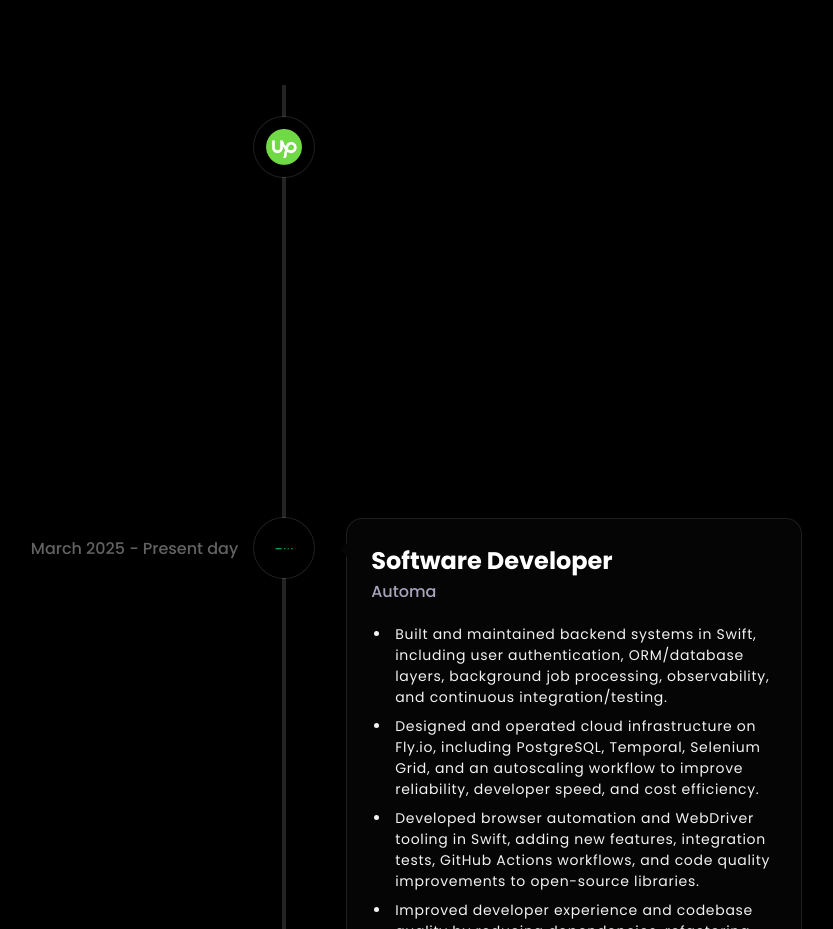
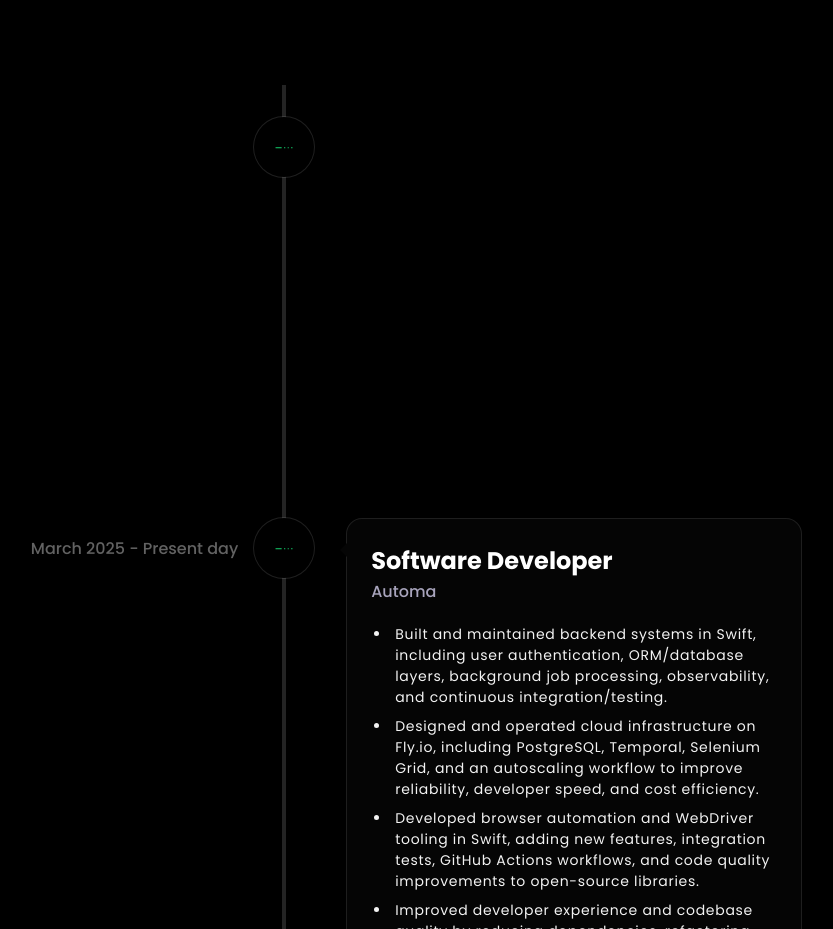
Before and after one commit to vimscientist69/personal-portfolio, a React (Vite) app: page / in a window 1280 px wide. Shown: the part 1405-2334 px from the top of the page, without its empty margins (356-1189 px from the left). Built offline with nearby package versions, Linux system fonts and the light colour scheme; a small style sheet from the web is missing.

Commit message:
fix: change freelancer to self-employed as i'm on multiple platforms now

```diff
--- a/src/constants/index.js
+++ b/src/constants/index.js
@@ -123,8 +123,8 @@
 const experiences = [
     {
         title: "Freelance Software Developer",
-        company_name: "Upwork",
-        icon: upwork,
+        company_name: "Self-Employed",
+        icon: automa,
         iconBg: "black",
         date: "February 2026 - Present day",
         points: [
```
